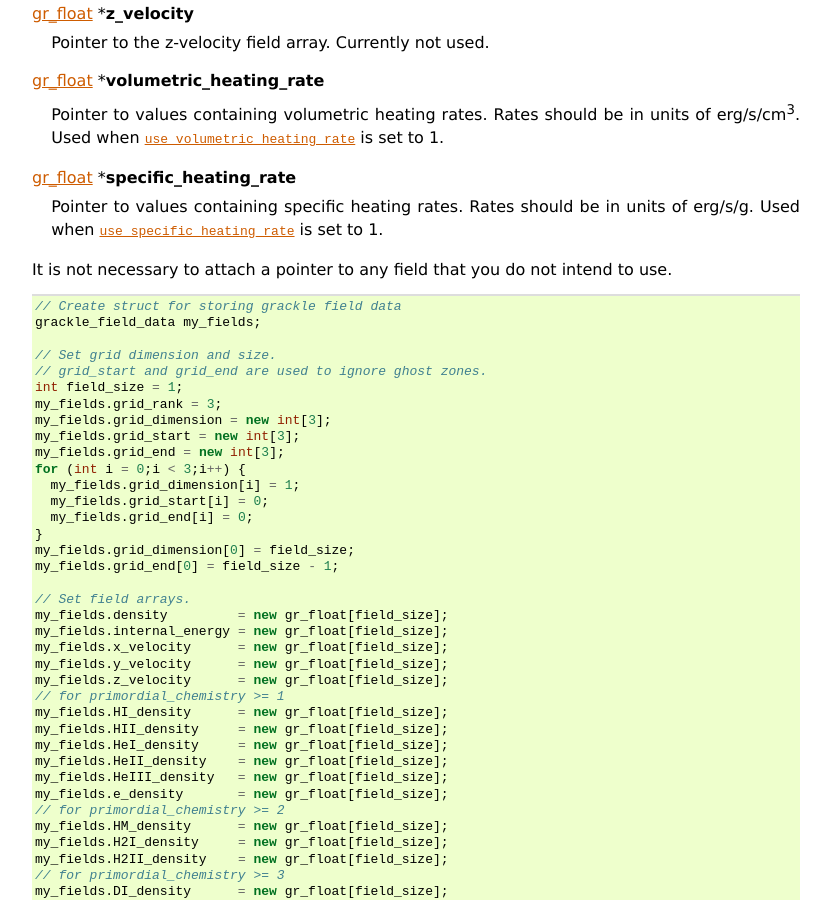
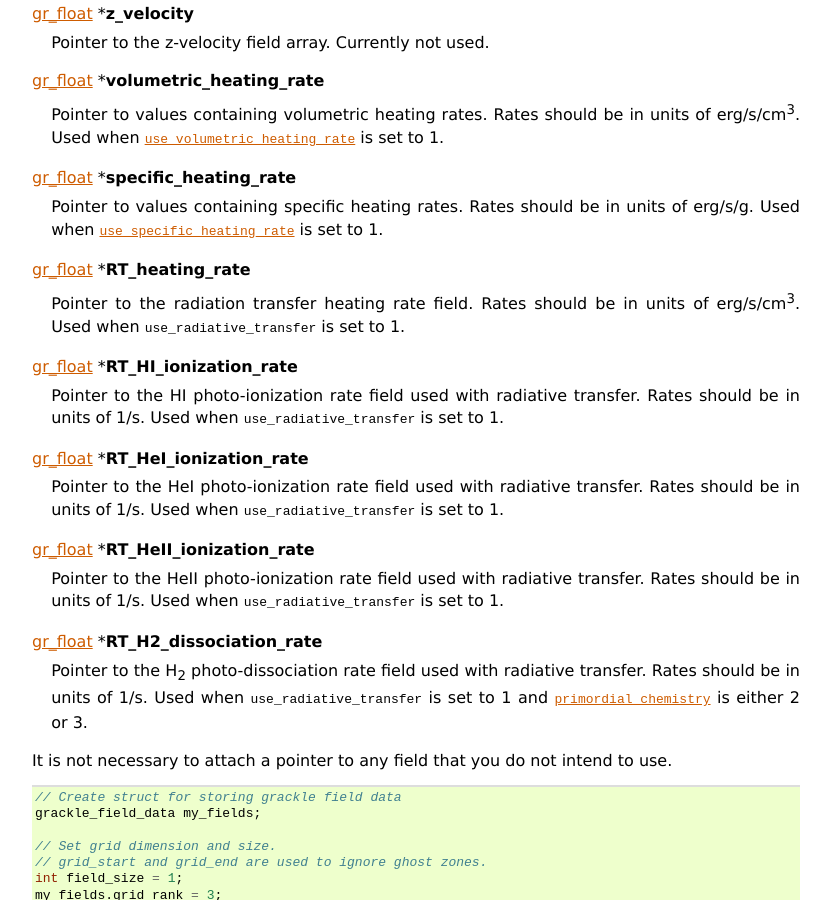
Before and after one commit to grackle-project/grackle, a Sphinx documentation site: the page built from doc/source/Integration.rst, in a window 1280 px wide and 900 px high, scrolled down 6470 px. Shown: the whole window, without its empty margins (48-879 px from the left). Built offline with Sphinx 7.4.7, drawn with Linux system fonts in a browser that asks for light colours.

Commit message:
Adding docs entries for RT field pointers.

```diff
--- a/doc/source/Integration.rst
+++ b/doc/source/Integration.rst
@@ -1,3 +1,4 @@
+
 .. _integration:
 
 Adding Grackle to Your Simulation Code
@@ -427,6 +428,37 @@ and pointers to all field arrays.
    should be in units of erg/s/g.  Used when
    :c:data:`use_specific_heating_rate` is set to 1.
 
+.. c:var:: gr_float *RT_heating_rate
+
+   Pointer to the radiation transfer heating rate field.  Rates
+   should be in units of erg/s/cm\ :sup:`3`\.  Used when
+   :c:data:`use_radiative_transfer` is set to 1.
+
+.. c:var:: gr_float *RT_HI_ionization_rate
+
+   Pointer to the HI photo-ionization rate field used with
+   radiative transfer.  Rates should be in units of 1/s.
+   Used when :c:data:`use_radiative_transfer` is set to 1.
+
+.. c:var:: gr_float *RT_HeI_ionization_rate
+
+   Pointer to the HeI photo-ionization rate field used with
+   radiative transfer.  Rates should be in units of 1/s.
+   Used when :c:data:`use_radiative_transfer` is set to 1.
+
+.. c:var:: gr_float *RT_HeII_ionization_rate
+
+   Pointer to the HeII photo-ionization rate field used with
+   radiative transfer.  Rates should be in units of 1/s.
+   Used when :c:data:`use_radiative_transfer` is set to 1.
+
+.. c:var:: gr_float *RT_H2_dissociation_rate
+
+   Pointer to the H\ :sub:`2`\  photo-dissociation rate field
+   used with radiative transfer.  Rates should be in units of
+   1/s.  Used when :c:data:`use_radiative_transfer` is set to 1
+   and :c:data:`primordial_chemistry` is either 2 or 3.
+
 It is not necessary to attach a pointer to any field that you do
 not intend to use.
 
```
